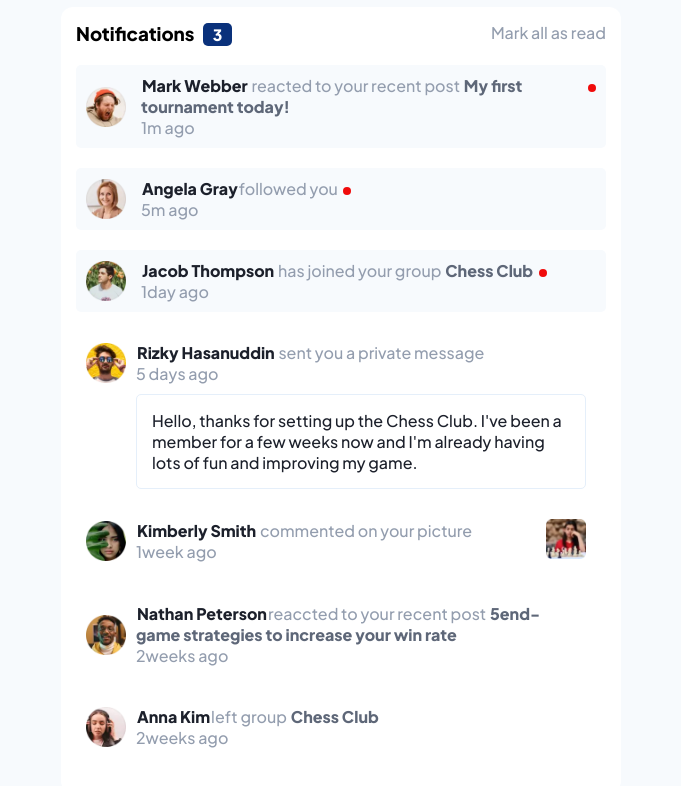
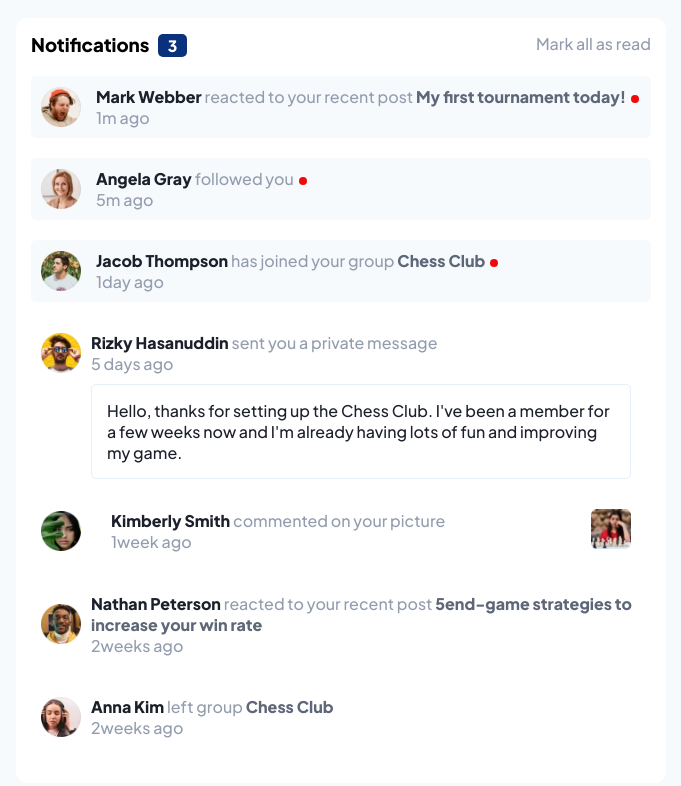
Before and after one commit to F1r2e3d4/notification-panel, a plain HTML site: page index.html in a window 1280 px wide. Shown: the whole page, without its empty margins (299-980 px from the left). Drawn offline with Linux system fonts and the light colour scheme.

Commit message:
tingered with css

```diff
--- a/index.html
+++ b/index.html
@@ -20,7 +20,7 @@
     <img src="./assets/images/avatar-mark-webber.webp" alt="avatar-mark-webber">
     </div>
     <div>
-    <p><span class="user">Mark Webber</span> reacted to your recent post <span>My first tournament today!</span></p>
+    <p><span class="user">Mark Webber </span>reacted to your recent post <span>My first tournament today!</span></p>
     <p id="time">1m ago</p>
     </div>
     <div>
@@ -32,7 +32,7 @@
       <img src="./assets/images/avatar-angela-gray.webp" alt="avatar-angela-gray">
     </div>
     <div>
-      <p><span  class="user">Angela Gray</span>followed you</p>
+      <p><span  class="user">Angela Gray </span>followed you</p>
       <p id="time">5m ago</p>
     </div>
     <div>
@@ -44,7 +44,7 @@
       <img src="./assets/images/avatar-jacob-thompson.webp" alt="avatar-jacob-thompson">
     </div>
     <div>
-      <p><span  class="user">Jacob Thompson</span> has joined your group <span class="group">Chess Club</span></p>
+      <p><span  class="user">Jacob Thompson </span> has joined your group <span class="group">Chess Club</span></p>
       <p id="time">1day ago</p>
     </div>
     <div>
@@ -57,7 +57,7 @@
     </div>
     <div >
       <div>
-        <p><span  class="user">Rizky Hasanuddin</span> sent you a private message</p>
+        <p><span class="user">Rizky Hasanuddin </span> sent you a private message</p>
         <p id="time">5 days ago</p>
       </div>
 
@@ -75,7 +75,7 @@
       <img src="./assets/images/avatar-kimberly-smith.webp" alt="avatar-kimberly-smith">
     </div>
     <div>
-      <p><span class="user">Kimberly Smith</span> commented on your picture</p>
+      <p><span class="user">Kimberly Smith </span> commented on your picture</p>
       <p id="time">1week ago</p>
     </div>
     </div>
@@ -88,7 +88,7 @@
       <img src="./assets/images/avatar-nathan-peterson.webp" alt="avatar-nathan-peterson">
     </div>
     <div>
-      <p><span class="user">Nathan Peterson</span>reaccted to your recent post <span>5end-game strategies to increase your win rate</span></p>
+      <p><span class="user">Nathan Peterson </span>reacted to your recent post <span>5end-game strategies to increase your win rate</span></p>
       <p id="time">2weeks ago</p>
     </div>
   </div>
@@ -97,7 +97,7 @@
       <img src="./assets/images/avatar-anna-kim.webp" alt="avatar-anna-kim">
     </div>
     <div>
-      <p><span  class="user">Anna Kim</span>left group <span class="group">Chess Club</span></p>
+      <p><span  class="user">Anna Kim </span>left group <span class="group">Chess Club</span></p>
       <p id="time">2weeks ago</p>
     </div>
   </div>
--- a/style.css
+++ b/style.css
@@ -34,7 +34,6 @@ p {
 p span {
     color: hsl(219, 12%, 42%);
     font-weight: bold;
-    margin: 0px 1px;
 }
 .user {
     color:  hsl(224, 21%, 14%);
@@ -46,7 +45,7 @@ span:hover {
 .notification-body {
     background-color: #fff;
     border-radius: 12px;
-    max-width: 560px;
+    max-width: 700px;
     padding: 15px;
     margin: auto;
     /* height: 100%; */
@@ -103,14 +102,14 @@ body::-webkit-scrollbar-thumb {
     margin-bottom: 20px;
     padding: 10px;
     align-items: top;
-    max-width: 510px;
+    max-width: 620px;
 }
 .read-notifications-1 {
     margin-bottom: 0;
 }
 .message {
     padding: 15px;
-    max-width: 450px;
+    max-width: 540px;
     border: 1px  solid hsl(211, 68%, 94%);
     border-radius: 5px;
     margin:0px 0px 20px 60px;
@@ -132,6 +131,9 @@ body::-webkit-scrollbar-thumb {
     justify-content: space-between;
     padding-right: 0;
 }
+.read-notifications-2 img {
+    margin-right: 20px;
+}
 
 
 @media screen and (max-width:520px) {
```
